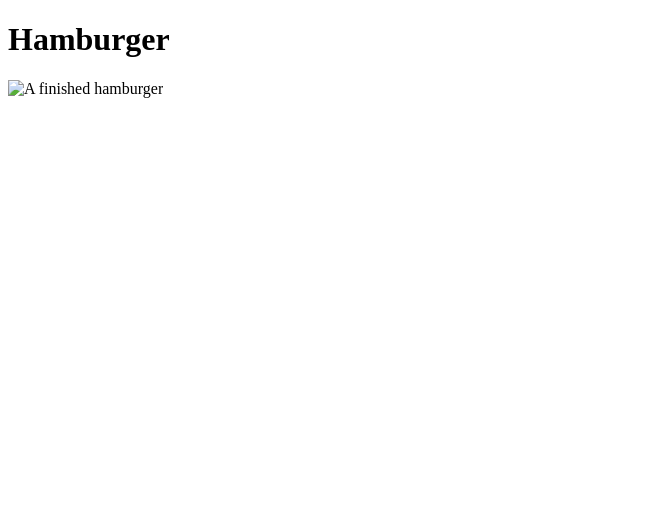
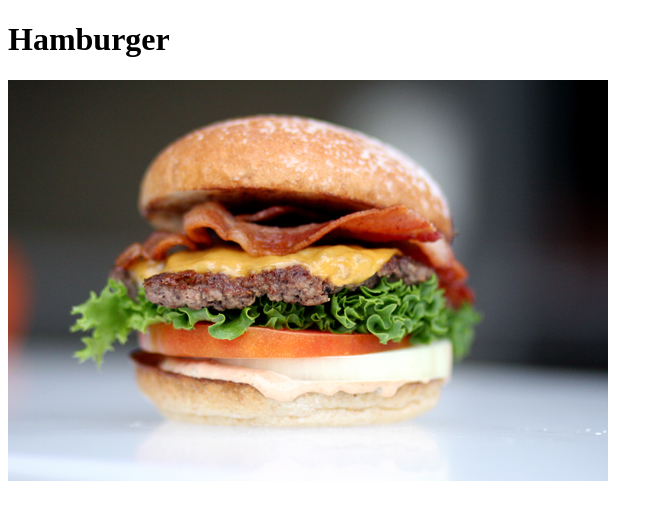
Before and after one commit to sumofintegers/od-recipes, a plain HTML site: page recipes/hamburger.html in a window 1280 px wide. Shown: the whole page, without its empty margins (0-663 px from the left). Drawn offline with Linux system fonts and the light colour scheme.

Commit message:
Fixed image link

```diff
--- a/recipes/hamburger.html
+++ b/recipes/hamburger.html
@@ -7,6 +7,6 @@
 </head>
 <body>
     <h1>Hamburger</h1>
-    <img src="./images/hamburger.jpg" alt="A finished hamburger">
+    <img src="../images/hamburger.jpg" alt="A finished hamburger">
 </body>
 </html>
```
